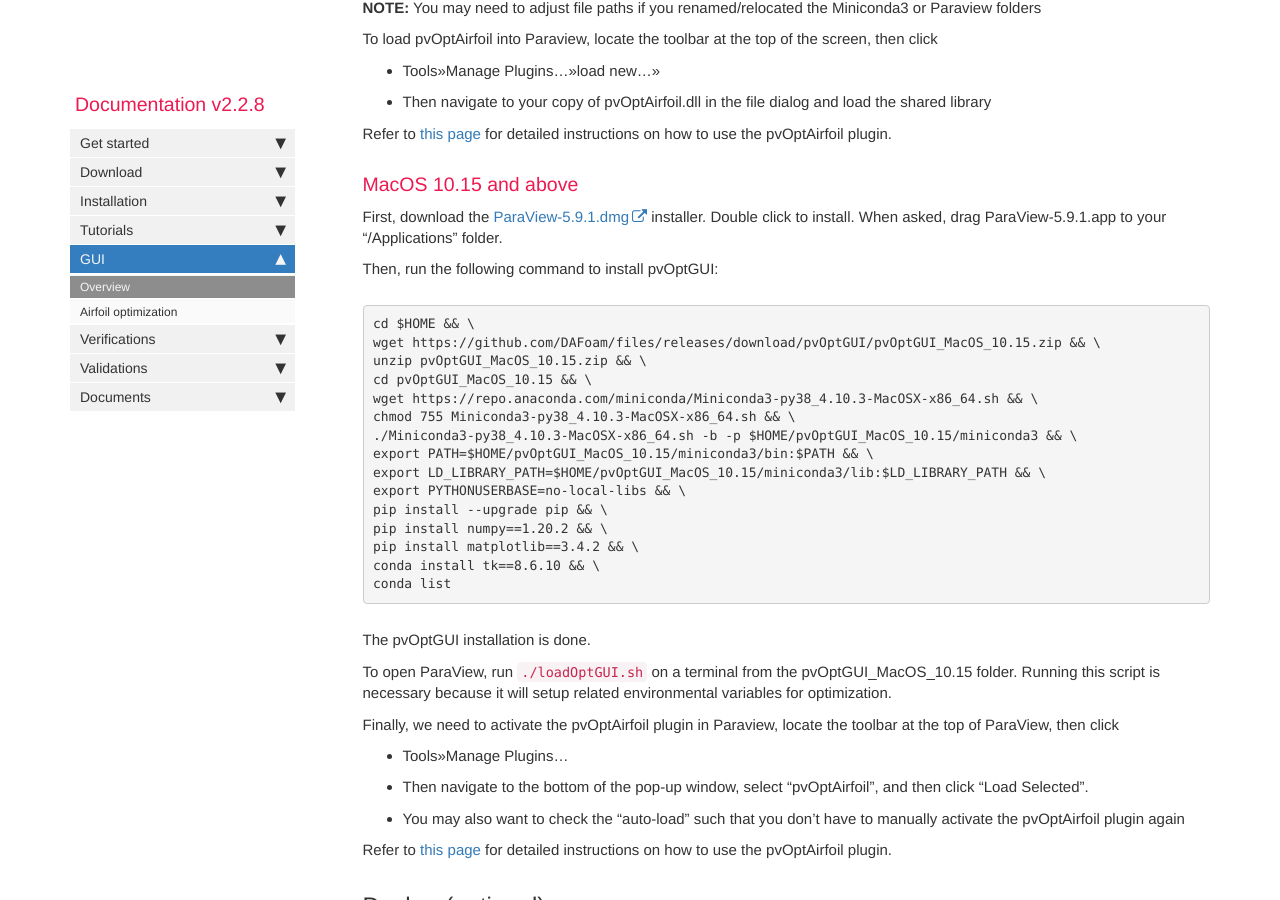
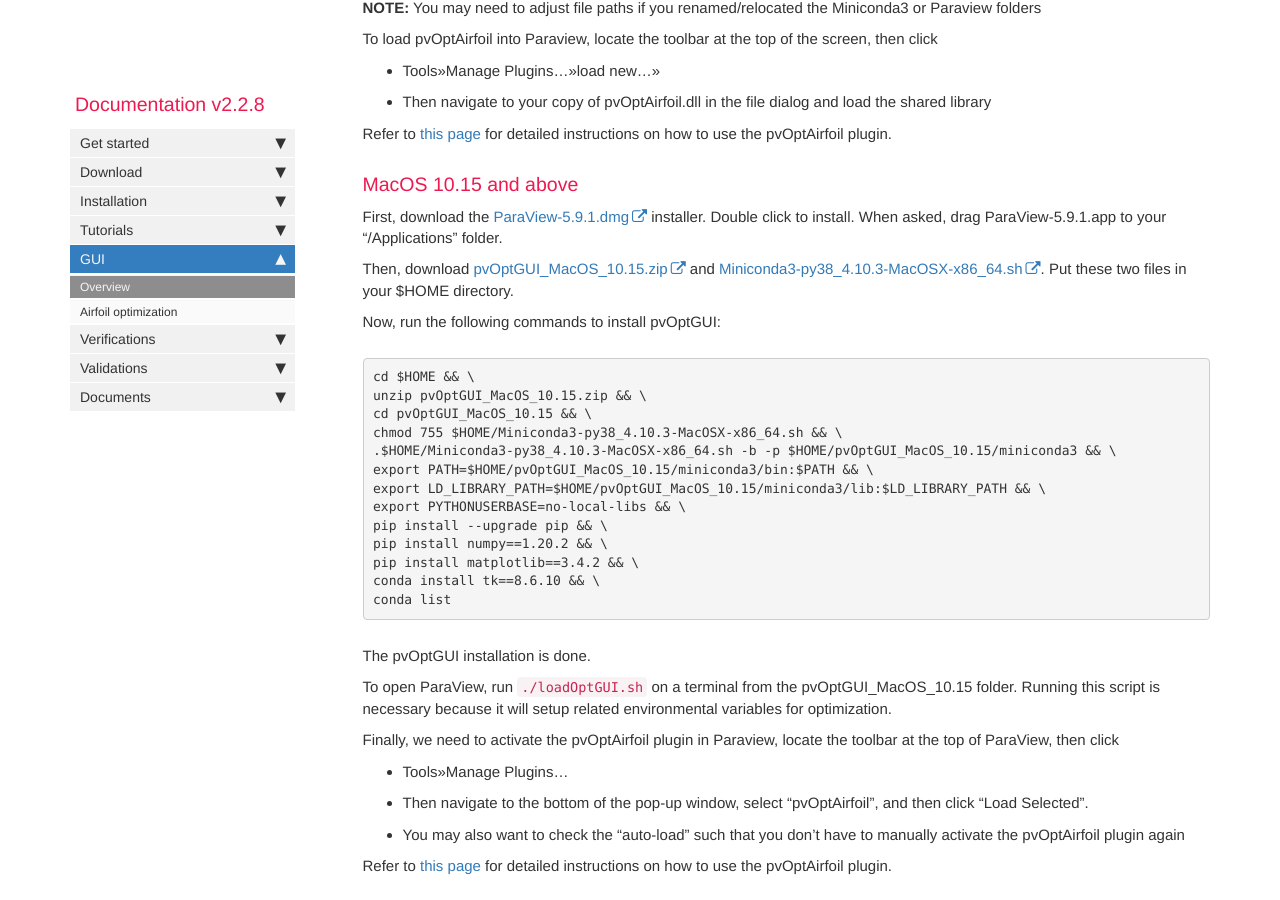
Before and after one commit to DAFoam/DAFoam.github.io, a Jekyll site: the page built from pages/mydoc/mydoc_gui_overview.md, in a window 1280 px wide and 900 px high, scrolled down 2006 px. Built offline with Jekyll 4.4.1, drawn with Linux system fonts in a browser that asks for light colours; comment, search, counter and statistics services are not loaded.

Commit message:
content update

```diff
--- a/pages/mydoc/mydoc_gui_overview.md
+++ b/pages/mydoc/mydoc_gui_overview.md
@@ -82,16 +82,16 @@ Refer to [this page](mydoc_gui_pvoptairfoil.html) for detailed instructions on h
 
 First, download the [ParaView-5.9.1.dmg](https://github.com/DAFoam/files/releases/download/pvOptGUI/ParaView-5.9.1-OSX10.15-Python3.8-64bit.dmg) installer. Double click to install. When asked, drag ParaView-5.9.1.app to your "/Applications" folder.
 
-Then, run the following command to install pvOptGUI:
+Then, download [pvOptGUI_MacOS_10.15.zip](https://github.com/DAFoam/files/releases/download/pvOptGUI/pvOptGUI_MacOS_10.15.zip) and [Miniconda3-py38_4.10.3-MacOSX-x86_64.sh](https://repo.anaconda.com/miniconda/Miniconda3-py38_4.10.3-MacOSX-x86_64.sh). Put these two files in your $HOME directory.
+
+Now, run the following commands to install pvOptGUI:
 
 <pre>
 cd $HOME && \
-wget https://github.com/DAFoam/files/releases/download/pvOptGUI/pvOptGUI_MacOS_10.15.zip && \
 unzip pvOptGUI_MacOS_10.15.zip && \
 cd pvOptGUI_MacOS_10.15 && \
-wget https://repo.anaconda.com/miniconda/Miniconda3-py38_4.10.3-MacOSX-x86_64.sh && \
-chmod 755 Miniconda3-py38_4.10.3-MacOSX-x86_64.sh && \
-./Miniconda3-py38_4.10.3-MacOSX-x86_64.sh -b -p $HOME/pvOptGUI_MacOS_10.15/miniconda3 && \
+chmod 755 $HOME/Miniconda3-py38_4.10.3-MacOSX-x86_64.sh && \
+.$HOME/Miniconda3-py38_4.10.3-MacOSX-x86_64.sh -b -p $HOME/pvOptGUI_MacOS_10.15/miniconda3 && \
 export PATH=$HOME/pvOptGUI_MacOS_10.15/miniconda3/bin:$PATH && \
 export LD_LIBRARY_PATH=$HOME/pvOptGUI_MacOS_10.15/miniconda3/lib:$LD_LIBRARY_PATH && \
 export PYTHONUSERBASE=no-local-libs && \
```
